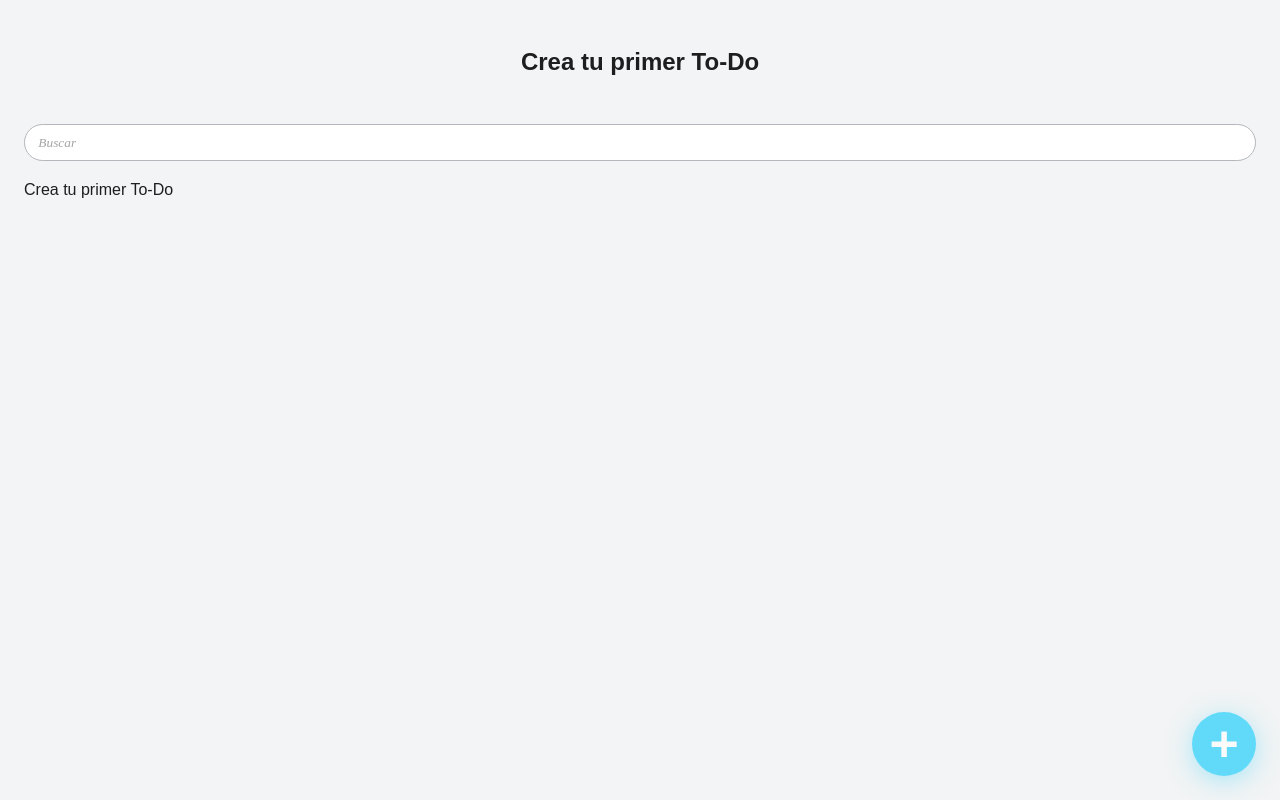
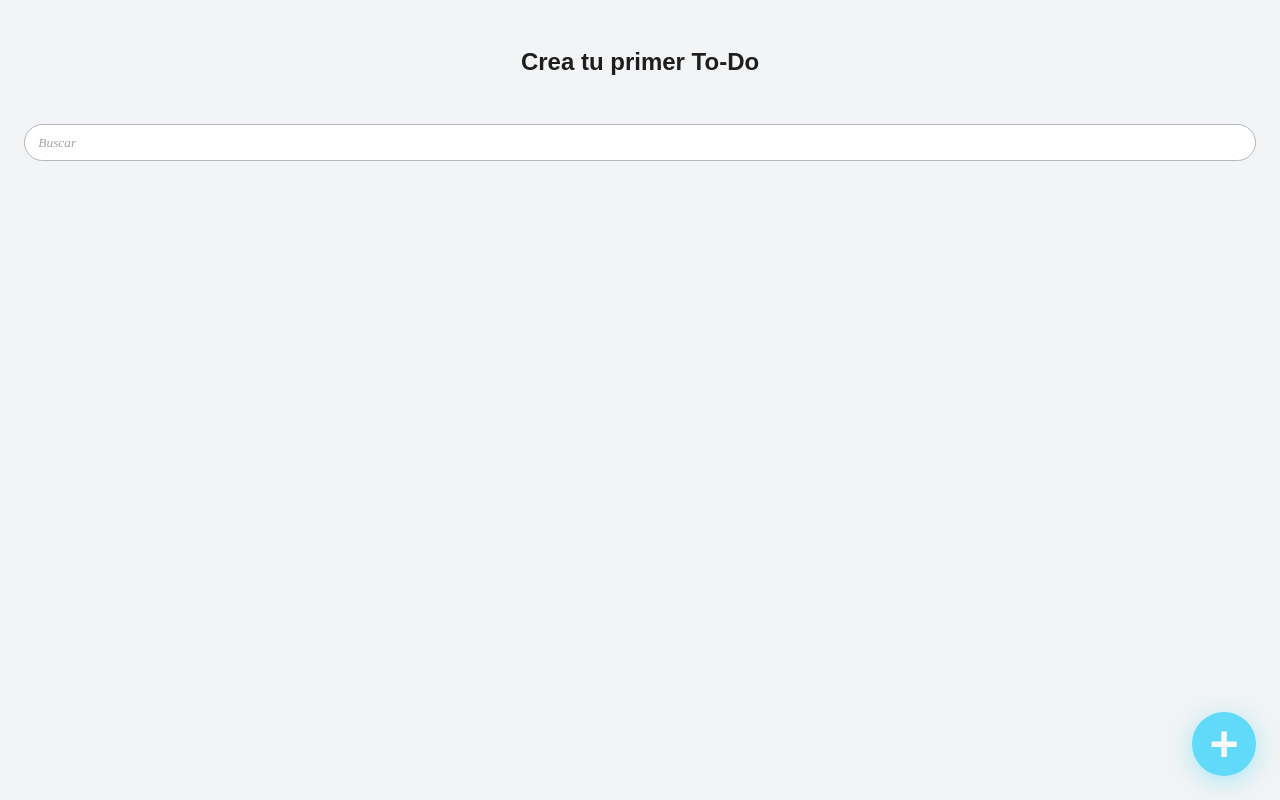
Before and after one commit to chriscodex/reactjs-rendering-compositing-patterns, a React (Vite) app: page / in a window 1280 px wide. Built offline with nearby package versions, Linux system fonts and the light colour scheme.

Commit message:
render prop patter added to app - index.jsx

```diff
--- a/src/App/index.jsx
+++ b/src/App/index.jsx
@@ -33,11 +33,15 @@ function App() {
         <TodoCounter totalTodos={totalTodos} completedTodos={completedTodos} />
         <TodoSearch searchValue={searchValue} setSearchValue={setSearchValue} />
       </TodoHeader>
-      <TodoList>
-        {loading && <TodosLoading />}
-        {error && <TodosError />}
-        {!loading && searchedTodos.length === 0 && <EmptyTodos />}
-        {searchedTodos.map((todo) => (
+
+      <TodoList
+        error={error}
+        loading={loading}
+        searchedTodos={searchedTodos}
+        onLoading={() => <TodosLoading />}
+        onError={() => <TodosError />}
+        onEmpty={() => <EmptyTodos />}
+        renderItem={(todo) => (
           <TodoItem
             key={todo.text}
             text={todo.text}
@@ -45,8 +49,9 @@ function App() {
             onComplete={() => onComplete(todo.text)}
             onDelete={() => onDelete(todo.text)}
           />
-        ))}
-      </TodoList>
+        )}
+      />
+
       <CreateTodoButtom setOpenModal={setOpenModal} />
       {openModal && (
         <Modal>
```
